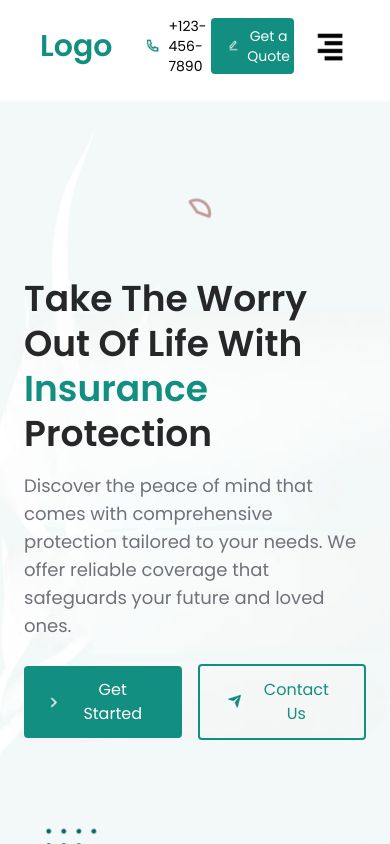
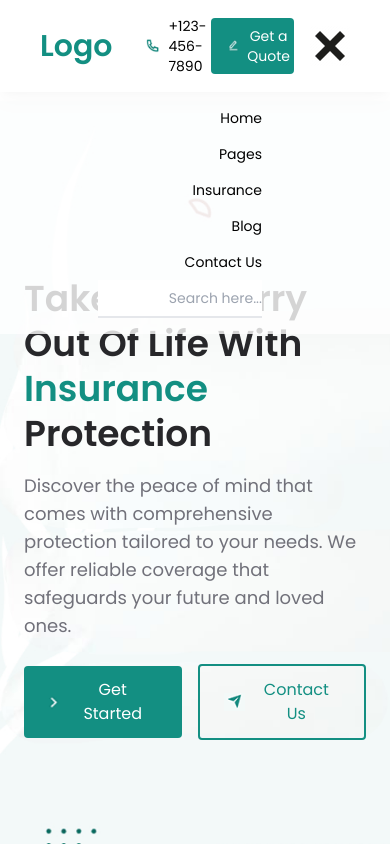
Before and after one commit to yeruvasaijahnavi/insurance_website, an Angular app: page / in a window 390 px wide. Both pictures are taken after a click on the picture 330 px from the left and 46 px from the top of the page. Shown: the top 844 px of the page. Built offline with nearby package versions, Linux system fonts and the light colour scheme.

Commit message:
Make header component responsive

```diff
--- a/src/app/header/header.component.html
+++ b/src/app/header/header.component.html
@@ -1,4 +1,4 @@
-<nav class="bg-white py-4 shadow-lg text-sm">
+<nav class="bg-white py-4 shadow-lg text-sm relative">
 	<div class="container mx-auto flex items-center justify-between px-10">
 		<div class="flex items-between">
 			<h1 class="text-accent text-3xl font-semibold mr-4" href="#">
@@ -118,7 +118,7 @@
 			</button>
 
 			<img
-				src="/assets/images/icons/hamburger_icon.png"
+				[src]="'/assets/images/icons/' + menuIcon"
 				alt="hamburger icon"
 				class="h-10 w-10 xl:hidden cursor-pointer"
 				(click)="toggleMenu()"
@@ -126,7 +126,10 @@
 		</div>
 	</div>
 	<!-- mobile -->
-	<div class="hidden bg-white mt-2 p-4 text-center">
+	<div
+		class="bg-white/80 absolute mt-2 z-50 w-full xl:hidden p-4 pr-32 text-right"
+		[ngClass]="{ hidden: !isMenuOpen }"
+	>
 		<a href="#" class="block py-2 hover:text-accent">Home</a>
 		<a href="#" class="block py-2 hover:text-accent">Pages</a>
 		<a href="#" class="block py-2 hover:text-accent">Insurance</a>
@@ -135,7 +138,7 @@
 		<input
 			type="text"
 			placeholder="Search here..."
-			class="py-2 w-2/3 border-b-2 focus:border-accent focus:outline-none"
+			class="md:hidden py-2 w-2/3 border-b-2 focus:border-accent focus:outline-none text-right"
 		/>
 	</div>
 </nav>
--- a/src/app/header/header.component.ts
+++ b/src/app/header/header.component.ts
@@ -1,14 +1,20 @@
 import { Component } from "@angular/core";
-
+import { CommonModule } from "@angular/common";
 @Component({
 	selector: "app-header",
 	standalone: true,
-	imports: [],
+	imports: [CommonModule],
 	templateUrl: "./header.component.html",
 	styleUrl: "./header.component.css",
 })
 export class HeaderComponent {
+	isMenuOpen = false;
+	menuIcon = "hamburger_icon.png";
+
 	toggleMenu() {
-		alert("Menu Toggled");
+		this.isMenuOpen = !this.isMenuOpen;
+		this.menuIcon = this.isMenuOpen
+			? "close_icon.png"
+			: "hamburger_icon.png";
 	}
 }
```
Also changed, not shown: src/assets/images/icons/close_icon.png (added).
